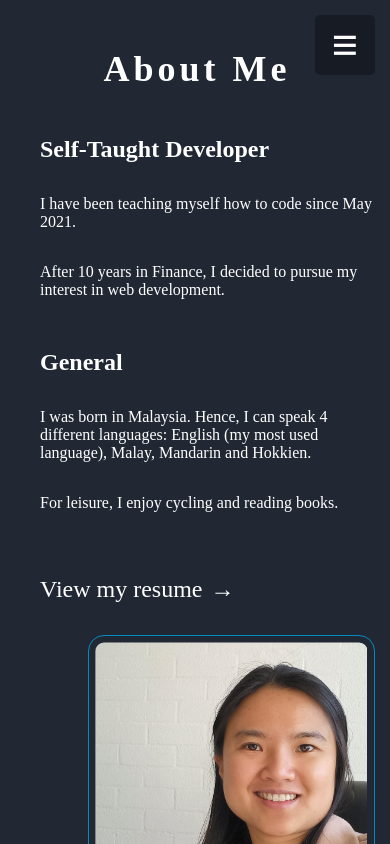
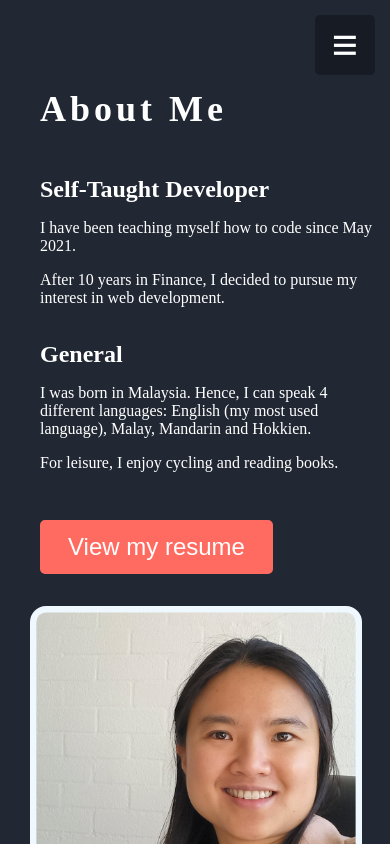
Before and after one commit to wteo/resumev2, a React (Create React App) app: page / in a window 390 px wide. Shown: the top 844 px of the page. Built offline with nearby package versions, Linux system fonts and the light colour scheme.

Commit message:
Updated button style

```diff
--- a/src/UI/Nav-Title-style.module.css
+++ b/src/UI/Nav-Title-style.module.css
@@ -1,7 +1,7 @@
 .navTitle {
     padding-top: 5rem;
     padding-left: 5rem;
-    padding-bottom: 2rem;
+    padding-bottom: 0rem;
     font-size: 200%;
     font-weight: bold;
     letter-spacing: 0.25rem;
@@ -25,6 +25,6 @@
     }
 
     .mainNavTitleColor, .altNavTitleColor {
-        text-align: center;
+        margin-left: 2rem;
     }
 }
--- a/src/components/AboutMe/AboutMe.js
+++ b/src/components/AboutMe/AboutMe.js
@@ -22,12 +22,9 @@ function AboutMe() {
                     <p className={styles.aboutMeSubTitle}>General</p>
                     <p>I was born in Malaysia. Hence, I can speak 4 different languages: English (my most used language), Malay, Mandarin and Hokkien.</p>
                     <p>For leisure, I enjoy cycling and reading books.</p>
-                    <p id={styles.resume}>
-                        View my resume
-                        <a id={styles.linkArrow} href={resumeFile} target='_blank' rel='noreferrer'>
-                         →
-                        </a>
-                    </p>
+                    <a href={resumeFile} target='_blank' rel='noreferrer'>
+                        <button id={styles.resume}>View my resume</button>
+                    </a>
                 </div>
                 <div className={styles.aboutMeImageContainer} data-aos='fade-in'>
                     <img className={styles.profileImage} src={profilePicture} alt='myself'/>
--- a/src/components/AboutMe/AboutMe.module.css
+++ b/src/components/AboutMe/AboutMe.module.css
@@ -1,7 +1,7 @@
 .aboutMeOuterContainer {
-    display: flex;
+    display: grid;
     flex-direction: column;
-    margin-top: -7.5rem;
+    margin-top: -5rem;
     padding-bottom: 10rem;
 }
 
@@ -11,14 +11,31 @@
 }
 
 .aboutMeOuterContainer p {
-    padding-bottom: 2rem;
+    padding-bottom: 1rem;
     padding-left: 5rem;
+}
+
+.aboutMeOuterContainer button {
+    margin-left: 5rem;
+    padding: 10px 25px;
+    color: white;
+    background-color: var(--CTA-color);
+    border: 3px solid var(--CTA-color);
+    border-radius: 5px;
+    transition: all 0.3s;
+}
+
+.aboutMeOuterContainer button:hover {
+    background-color: var(--CTA-hovered-color);
+    border: 3px solid var(--CTA-hovered-color);
+    cursor: pointer;
 }
 
 .aboutMeInnerContainer {
     display: grid;
+    place-items: center;
     grid-template-columns: 1fr 1fr;
-    column-gap: 4rem;
+    gap: 2rem;
 }
 
 .aboutMeSummary{
@@ -38,17 +55,12 @@
     object-fit: cover;
     padding: 1rem;
     border-radius: 2rem;
-    border: 2px solid var(--header-background-color);
+    background-color: aliceblue;
 }
 
 #resume {
     margin-top: 2rem;
     font-size: 150%;
-}
-
-#linkArrow {
-    padding-left: 0.5rem;
-    width: 150%;
 }
 
 @media (max-width: 780px) {
@@ -57,20 +69,19 @@
         padding-left: 2rem;
     }
 
+    .aboutMeOuterContainer button {
+        margin-left: 2rem;
+    }
+
     .aboutMeInnerContainer {
         grid-template-columns: 1fr;
     }
 
-    .aboutMeImageContainer {
-        padding-left: 5rem;
-    }
-
     .profileImage {
-        width:  17rem;
-        height: 17em;
+        width:  20rem;
+        height: 20rem;
         padding: 0.4rem;
         border-radius: 1rem;
-        border: 1px solid var(--header-background-color);
     }
 
     .aboutMeSummary{
@@ -86,11 +97,10 @@
     }
 
     .profileImage {
-        width:  27rem;
-        height: 27rem;
+        width:  25rem;
+        height: 25rem;
         padding: 0.75rem;
         border-radius: 1.5rem;
-        border: 2px solid var(--header-background-color);
     }
 
     .aboutMeSummary{
--- a/src/components/Contact/Contact.js
+++ b/src/components/Contact/Contact.js
@@ -8,7 +8,7 @@ const Contact = () => {
     return (
         <div className={styles.contact}>
             <form action={formSpreeUrl} method="POST">
-                <p className={styles.contact__title}>Say hello!</p>
+                <h1 className={styles.contact__title}>Say Hello!</h1>
                 <input
                     type="text"
                     name="name"
--- a/src/components/Contact/Contact.module.css
+++ b/src/components/Contact/Contact.module.css
@@ -7,6 +7,11 @@
     margin-right: -0.75rem;
 }
 
+.contact__title {
+    font-size: 300%;
+    font-weight: bold;
+}
+
 .contact p {
     color: var(--alternate-p-text-color);
     margin: auto 0;
@@ -14,7 +19,7 @@
     text-align: center;
 }
 
-.contact__title {
+.contact__line {
     font-size: 350%;
     font-weight: bold;
     letter-spacing: 0.25rem;
@@ -60,7 +65,6 @@
 .contact textarea {
     width: 55%; /* Adjust width as needed */
     padding: 0.5rem;
-    font-size: 100%;
     margin-bottom: 0.5rem;
     border: 1px solid #ccc;
     border-radius: 4px;
--- a/src/components/Projects/Project.module.css
+++ b/src/components/Projects/Project.module.css
@@ -15,14 +15,14 @@
 .project__container {
     position: relative;
     display: flex;
-    border: 1px solid var(--header-background-color);
+    background-color: rgb(194, 194, 194);
     transition: background-color 0.5s, box-shadow 0.5s;
     border-radius: 1rem;
 }
 
 .project__container:hover {
-    background-color: var(--hover-main-background-color);
-    box-shadow: 5px 5px 20px #7c7c7c;
+    background-color: var(--CTA-hovered-color);
+    box-shadow: 0px 0px 15px var(--CTA-hovered-color);
 }
 
 .project__name, .project__date, .project__description {
--- a/src/components/Tools/Tools.module.css
+++ b/src/components/Tools/Tools.module.css
@@ -16,19 +16,20 @@
 
 .changeButton {
     margin-left: 5rem;
+    font-size: large;
     margin-bottom: 2rem;
-    width: 7.5rem;
-    height: 1.5rem;
-    background-color: rgba(0,0,0,0);
-    color: var(--main-p-text-color);
-    border-color: var(--main-p-text-color);
-    border-radius: 3rem;
-    transition: box-shadow 0.5s;
+    padding: 10px 25px;
+    color: white;
+    background-color: var(--CTA-color);
+    border: 3px solid var(--CTA-color);
+    border-radius: 5px;
+    transition: all 0.3s;
 }
 
 .changeButton:hover {
+    background-color: var(--CTA-hovered-color);
+    border: 3px solid var(--CTA-hovered-color);
     cursor: pointer;
-    box-shadow: 2.5px 2.5px 10px #888888;
 }
 
 @media (max-width: 780px) {
--- a/src/index.css
+++ b/src/index.css
@@ -11,11 +11,13 @@
   --footer-background-color: #048BC2;
   --button-color: #048BC2;
   --hover-button-color: transparent;
+  --CTA-color: #FF6B61;
+  --CTA-hovered-color: #fb9631;
 }
 
 body {
   background-color: #212834;
-  font-family: 'Times New Roman', 'Verdana', 'Arial';
+  font-family: 'Merriweather', serif;
   z-index: 500;
 }
 
```
Also changed, not shown: 1 other file (tests, documents, lock files or other folders).
